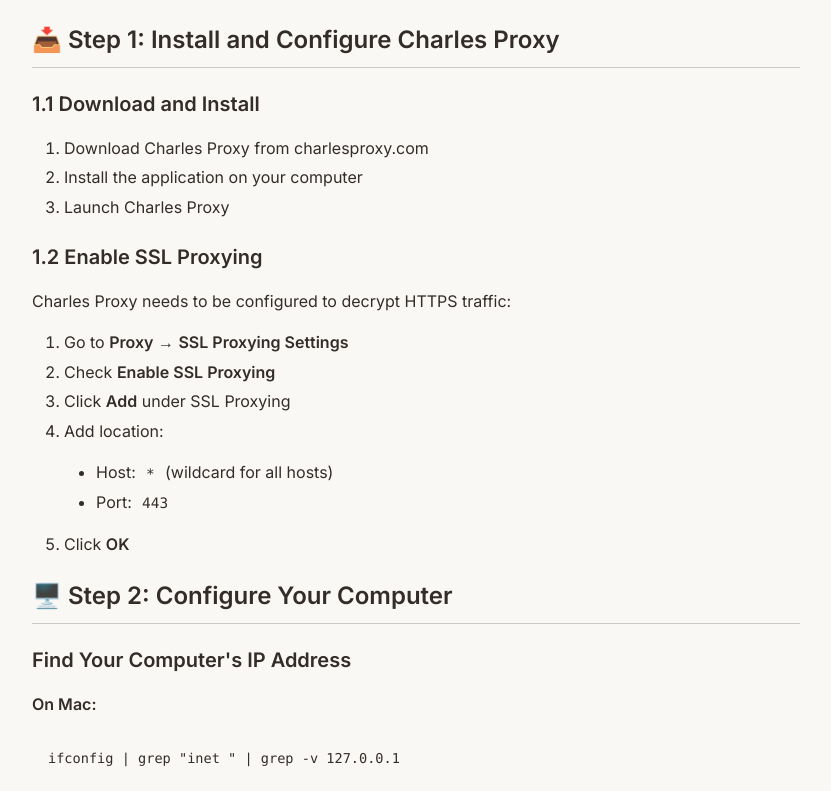
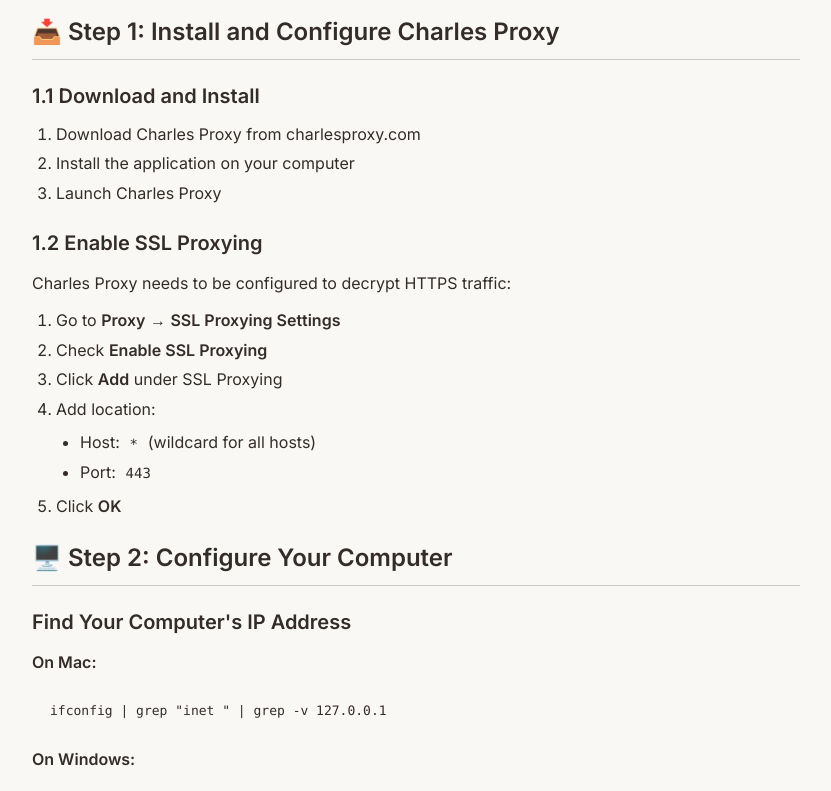
Before and after one commit to aslavchev/aslavchev.github.io, a Next.js app: page /blog/charles-proxy-setup in a window 1280 px wide. Shown: the part 1249-2040 px from the top of the page, without its empty margins (352-1183 px from the left). Built offline with nearby package versions, Linux system fonts and the light colour scheme.

Commit message:
Refactor blog CSS: use specificity over !important

```diff
--- a/app/blog/[slug]/page.tsx
+++ b/app/blog/[slug]/page.tsx
@@ -153,7 +153,7 @@ export default async function ArticlePage({ params }: PageProps) {
       </Link>
 
       {/* Article header */}
-      <article className="space-y-12">
+      <article className="blog-article space-y-12">
         <header className="space-y-6">
           <h1 className="text-3xl sm:text-4xl font-bold tracking-tight leading-tight">
             {article.title}
--- a/app/blog/blog-styles.css
+++ b/app/blog/blog-styles.css
@@ -1,9 +1,10 @@
 /**
- * Blog Article Styles - VSCode Markdown Preview Style
- * Minimal, clean, readable - like actual markdown
+ * Blog Article Styles
+ * Uses .blog-article .prose for specificity over Tailwind prose plugin
+ * No !important needed
  */
 
-/* Hide all Next.js dev overlays and indicators */
+/* Hide Next.js dev overlays - !important required here */
 #__next-build-watcher,
 #__next-prerender-indicator,
 nextjs-portal {
@@ -14,156 +15,196 @@ button[aria-label*="Hide"] {
   display: none !important;
 }
 
-.prose {
-  color: hsl(var(--foreground)) !important;
-  line-height: 1.6 !important;
+/* Base prose overrides */
+.blog-article .prose {
+  color: hsl(var(--foreground));
+  line-height: 1.6;
 }
 
-/* Headings - VSCode style with visible underlines */
-.prose h1 {
-  font-size: 2em !important;
-  font-weight: 600 !important;
-  margin: 0.67em 0 !important;
-  padding-bottom: 0.3em !important;
-  border-bottom: 2px solid rgba(128, 128, 128, 0.4) !important;
-  display: block !important;
+/* Headings */
+.blog-article .prose h1 {
+  font-size: 2em;
+  font-weight: 600;
+  margin: 0.67em 0;
+  padding-bottom: 0.3em;
+  border-bottom: 2px solid rgba(128, 128, 128, 0.4);
+  display: block;
 }
 
-.prose h2 {
-  font-size: 1.5em !important;
-  font-weight: 600 !important;
-  margin: 0.83em 0 0.5em 0 !important;
-  padding-bottom: 0.3em !important;
-  border-bottom: 1px solid rgba(128, 128, 128, 0.4) !important;
-  display: block !important;
+.blog-article .prose h2 {
+  font-size: 1.5em;
+  font-weight: 600;
+  margin: 0.83em 0 0.5em 0;
+  padding-bottom: 0.3em;
+  border-bottom: 1px solid rgba(128, 128, 128, 0.4);
+  display: block;
 }
 
-.prose h3 {
-  font-size: 1.25em !important;
-  font-weight: 600 !important;
-  margin: 1em 0 0.5em 0 !important;
+.blog-article .prose h3 {
+  font-size: 1.25em;
+  font-weight: 600;
+  margin: 1em 0 0.5em 0;
 }
 
-.prose h4 {
-  font-size: 1em !important;
-  font-weight: 600 !important;
-  margin: 1em 0 0.5em 0 !important;
+.blog-article .prose h4 {
+  font-size: 1em;
+  font-weight: 600;
+  margin: 1em 0 0.5em 0;
 }
 
 /* Paragraphs */
-.prose p {
-  margin: 1em 0 !important;
-  line-height: 1.6 !important;
+.blog-article .prose p {
+  margin: 0.75em 0;
+  line-height: 1.6;
 }
 
 /* Links */
-.prose a {
-  color: hsl(var(--primary)) !important;
-  text-decoration: none !important;
+.blog-article .prose a {
+  color: hsl(var(--primary));
+  text-decoration: none;
 }
 
-.prose a:hover {
-  text-decoration: underline !important;
+.blog-article .prose a:hover {
+  text-decoration: underline;
 }
 
 /* Lists */
-.prose ul,
-.prose ol {
-  padding-left: 2em !important;
-  margin: 1em 0 !important;
-  display: block !important;
+.blog-article .prose ul,
+.blog-article .prose ol {
+  padding-left: 1.5em;
+  margin: 0.5em 0;
+  display: block;
 }
 
-.prose ul {
-  list-style-type: disc !important;
+.blog-article .prose ul {
+  list-style-type: disc;
 }
 
-.prose ol {
-  list-style-type: decimal !important;
+.blog-article .prose ol {
+  list-style-type: decimal;
 }
 
-.prose li {
-  margin: 0.25em 0 !important;
-  display: list-item !important;
+.blog-article .prose li {
+  margin: 0.25em 0;
+  display: list-item;
 }
 
-.prose ul ul,
-.prose ol ol {
-  margin: 0 !important;
+.blog-article .prose ul ul,
+.blog-article .prose ol ol {
+  margin: 0;
 }
 
-/* Code */
-.prose code {
-  font-family: 'Consolas', 'Monaco', 'Courier New', monospace !important;
-  font-size: 0.9em !important;
-  padding: 0.2em 0.4em !important;
-  background: hsl(var(--muted)) !important;
-  border-radius: 3px !important;
+/* Code - Inline */
+.blog-article .prose code {
+  font-family: 'Consolas', 'Monaco', 'Courier New', monospace;
+  font-size: 0.875em;
+  padding: 0.125em 0.375em;
+  background: hsl(var(--muted));
+  border-radius: 3px;
 }
 
-.prose pre {
-  background: hsl(var(--muted)) !important;
-  padding: 16px !important;
-  overflow: auto !important;
-  line-height: 1.45 !important;
-  border-radius: 6px !important;
-  margin: 1em 0 !important;
+/* Code - Block */
+.blog-article .prose pre {
+  background: var(--code-bg);
+  color: var(--code-fg);
+  padding: 14px 18px;
+  overflow-x: auto;
+  line-height: 1.5;
+  border-radius: 8px;
+  margin: 0.75em 0;
+  border-left: 3px solid hsl(var(--primary));
 }
 
-.prose pre code {
-  background: transparent !important;
-  padding: 0 !important;
-  font-size: 0.85em !important;
-  line-height: 1.45 !important;
-  white-space: pre !important;
-  display: block !important;
+.blog-article .prose pre code {
+  background: transparent;
+  color: inherit;
+  padding: 0;
+  font-size: 0.8125em;
+  line-height: 1.5;
+  white-space: pre;
+  display: block;
 }
 
 /* Blockquotes */
-.prose blockquote {
-  border-left: 4px solid hsl(var(--border)) !important;
-  padding: 0 1em !important;
-  color: hsl(var(--foreground) / 0.7) !important;
-  margin: 1em 0 !important;
+.blog-article .prose blockquote {
+  border-left: 4px solid hsl(var(--border));
+  padding: 0 1em;
+  color: hsl(var(--foreground) / 0.7);
+  margin: 1em 0;
 }
 
-.prose blockquote p {
-  margin: 0.5em 0 !important;
+.blog-article .prose blockquote p {
+  margin: 0.5em 0;
 }
 
 /* Horizontal Rule */
-.prose hr {
-  border: none !important;
-  border-top: 1px solid hsl(var(--border)) !important;
-  margin: 2em 0 !important;
+.blog-article .prose hr {
+  border: none;
+  border-top: 1px solid hsl(var(--border));
+  margin: 1.5em 0;
 }
 
-/* Tables */
-.prose table {
-  border-collapse: collapse !important;
-  width: 100% !important;
-  margin: 1em 0 !important;
+/* Tables - Desktop */
+.blog-article .prose table {
+  border-collapse: collapse;
+  width: 100%;
+  margin: 0.75em 0;
 }
 
-.prose th,
-.prose td {
-  border: 1px solid hsl(var(--border)) !important;
-  padding: 6px 13px !important;
-  text-align: left !important;
+.blog-article .prose th,
+.blog-article .prose td {
+  border: 1px solid hsl(var(--border));
+  padding: 6px 13px;
+  text-align: left;
 }
 
-.prose th {
-  background: hsl(var(--muted)) !important;
-  font-weight: 600 !important;
+.blog-article .prose th {
+  background: hsl(var(--muted));
+  font-weight: 600;
+}
+
+/* Tables - Mobile */
+@media (max-width: 640px) {
+  .blog-article .prose table {
+    display: block;
+    width: 100%;
+    overflow-x: auto;
+    font-size: 0.8125em;
+    margin: 0.5em 0;
+  }
+
+  .blog-article .prose th,
+  .blog-article .prose td {
+    padding: 0.375em 0.5em;
+    min-width: 60px;
+  }
+
+  /* First column stays compact */
+  .blog-article .prose td:first-child {
+    white-space: nowrap;
+    font-weight: 600;
+  }
+
+  /* Links in tables - allow wrapping, compact */
+  .blog-article .prose td a {
+    word-break: break-word;
+  }
+
+  .blog-article .prose td pre,
+  .blog-article .prose th pre {
+    max-width: 100%;
+    overflow-x: auto;
+    font-size: 0.8125em;
+  }
 }
 
 /* Strong */
-.prose strong {
-  font-weight: 600 !important;
+.blog-article .prose strong {
+  font-weight: 600;
 }
 
 /* Images */
-.prose img {
-  max-width: 100% !important;
-  margin: 1em 0 !important;
+.blog-article .prose img {
+  max-width: 100%;
+  margin: 1em 0;
 }
```
